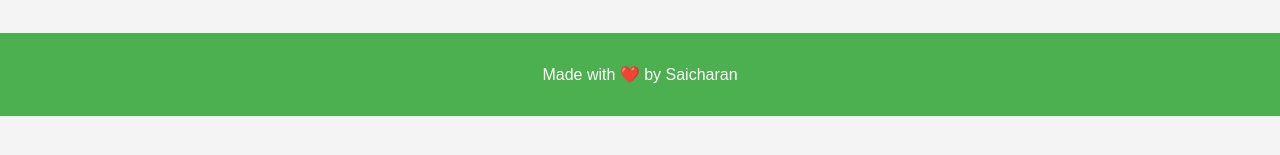
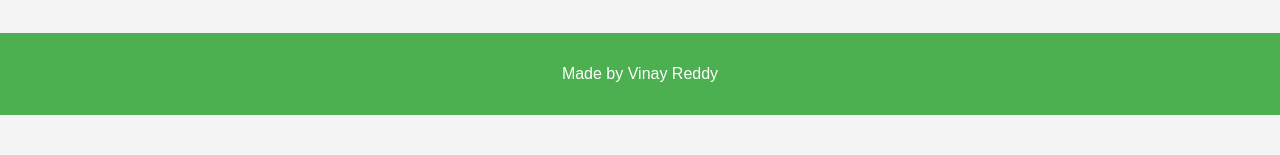
Before and after one commit to vinayreddy22042002/movie-wishlist, a plain HTML site: page index.html in a window 1280 px wide. Shown: the part 321-476 px from the top of the page. Drawn offline with Linux system fonts and the light colour scheme.

Commit message:
Update index.html

```diff
--- a/index.html
+++ b/index.html
@@ -28,7 +28,7 @@
       </section>
     </main>
     <footer>
-      <p>Made with ❤️ by Saicharan</p>
+      <p>Made by Vinay Reddy</p>
     </footer>
     <script src="script.js"></script>
   </body>
```
